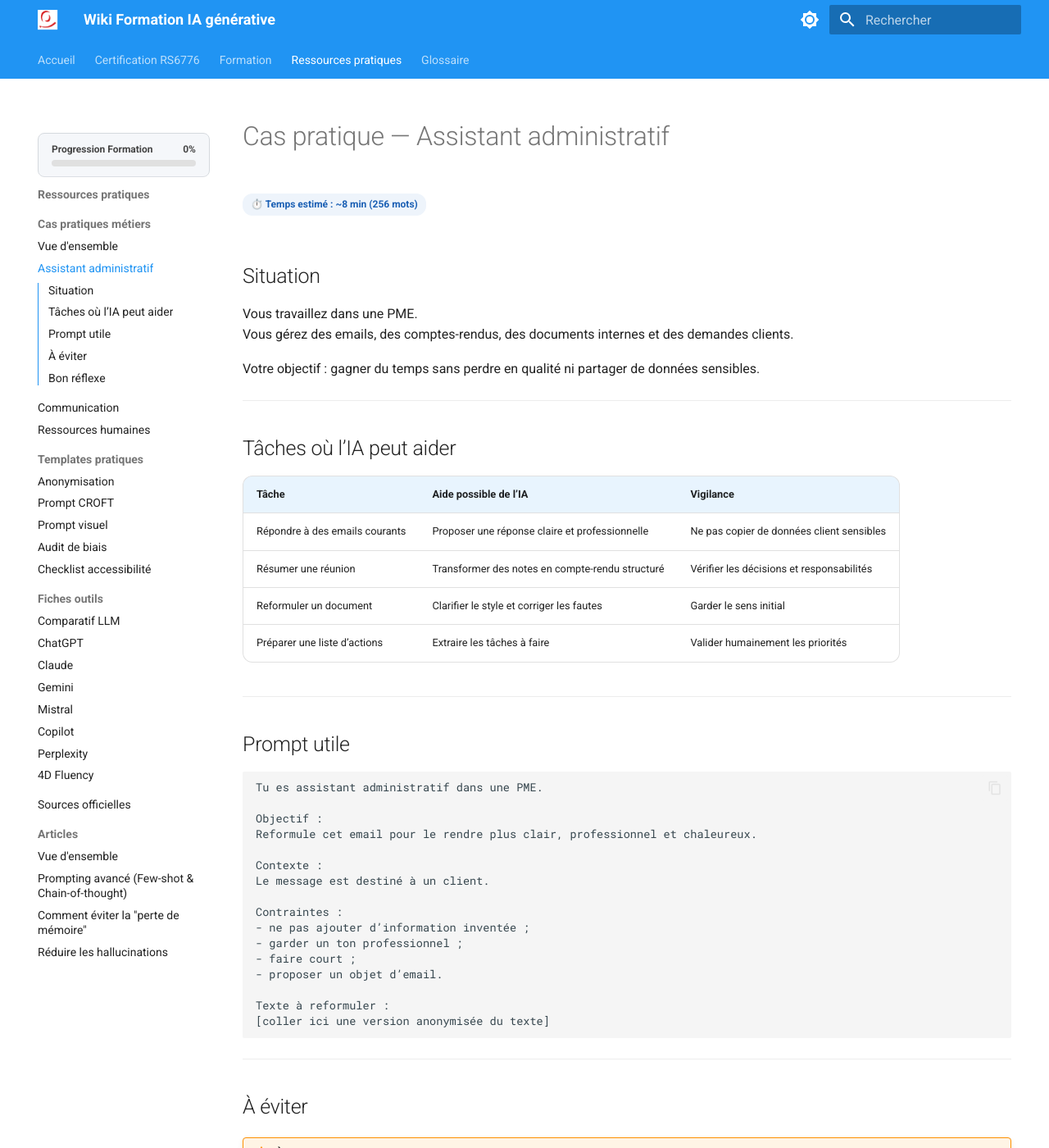
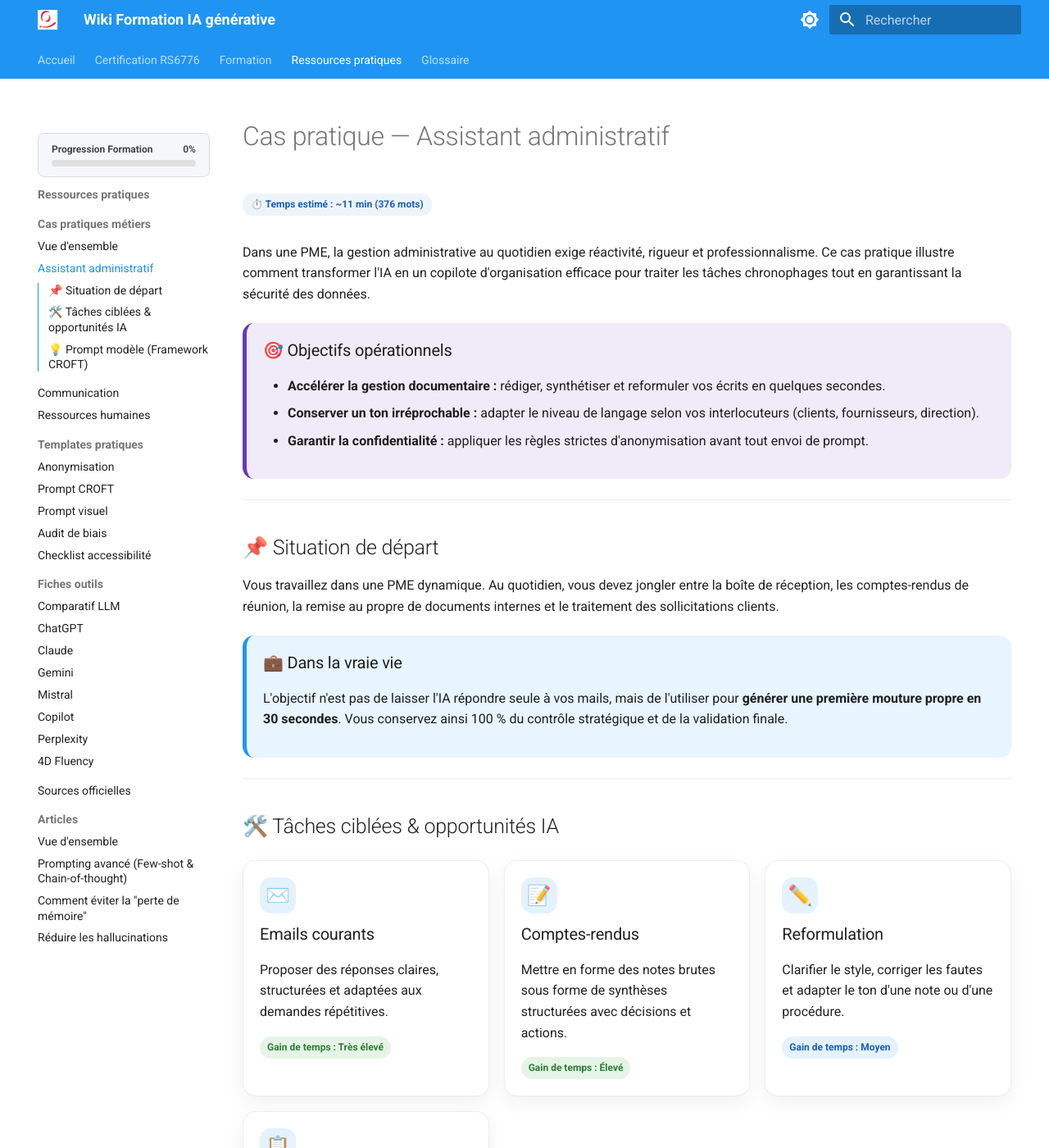
Before and after one commit to pierre-l-hue/wiki-formation-ia, an MkDocs documentation site: the page built from docs/cas-pratiques/assistant-administratif.md, in a window 1280 px wide and 1400 px high. Shown: the whole window at 82% size. Built offline with MkDocs 1.6.1 and Material for MkDocs 9.7.7, drawn with Linux system fonts in a browser that asks for light colours; some of the changed text lies outside the part shown.

Commit message:
Update assistant-administratif.md

````diff
--- a/docs/cas-pratiques/assistant-administratif.md
+++ b/docs/cas-pratiques/assistant-administratif.md
@@ -1,66 +1,87 @@
 # Cas pratique — Assistant administratif
 
-## Situation
+Dans une PME, la gestion administrative au quotidien exige réactivité, rigueur et professionnalisme. Ce cas pratique illustre comment transformer l'IA en un copilote d'organisation efficace pour traiter les tâches chronophages tout en garantissant la sécurité des données.
 
-Vous travaillez dans une PME.
-Vous gérez des emails, des comptes-rendus, des documents internes et des demandes clients.
-
-Votre objectif : gagner du temps sans perdre en qualité ni partager de données sensibles.
+<div class="summary-box">
+  <h3>🎯 Objectifs opérationnels</h3>
+  <ul>
+    <li><strong>Accélérer la gestion documentaire :</strong> rédiger, synthétiser et reformuler vos écrits en quelques secondes.</li>
+    <li><strong>Conserver un ton irréprochable :</strong> adapter le niveau de langage selon vos interlocuteurs (clients, fournisseurs, direction).</li>
+    <li><strong>Garantir la confidentialité :</strong> appliquer les règles strictes d'anonymisation avant tout envoi de prompt.</li>
+  </ul>
+</div>
 
 ---
 
-## Tâches où l’IA peut aider
+## 📌 Situation de départ
 
-| Tâche | Aide possible de l’IA | Vigilance |
-|---|---|---|
-| Répondre à des emails courants | Proposer une réponse claire et professionnelle | Ne pas copier de données client sensibles |
-| Résumer une réunion | Transformer des notes en compte-rendu structuré | Vérifier les décisions et responsabilités |
-| Reformuler un document | Clarifier le style et corriger les fautes | Garder le sens initial |
-| Préparer une liste d’actions | Extraire les tâches à faire | Valider humainement les priorités |
+Vous travaillez dans une PME dynamique. Au quotidien, vous devez jongler entre la boîte de réception, les comptes-rendus de réunion, la remise au propre de documents internes et le traitement des sollicitations clients.
+
+<div class="real-life-box">
+  <h3>💼 Dans la vraie vie</h3>
+  <p>L'objectif n'est pas de laisser l'IA répondre seule à vos mails, mais de l'utiliser pour <strong>générer une première mouture propre en 30 secondes</strong>. Vous conservez ainsi 100 % du contrôle stratégique et de la validation finale.</p>
+</div>
 
 ---
 
-## Prompt utile
+## 🛠️ Tâches ciblées & opportunités IA
 
-    Tu es assistant administratif dans une PME.
+<div class="wiki-grid">
 
-    Objectif :
-    Reformule cet email pour le rendre plus clair, professionnel et chaleureux.
+  <div class="wiki-card">
+    <div class="wiki-card-icon">✉️</div>
+    <h3>Emails courants</h3>
+    <p>Proposer des réponses claires, structurées et adaptées aux demandes répétitives.</p>
+    <span class="wiki-badge success">Gain de temps : Très élevé</span>
+  </div>
 
-    Contexte :
-    Le message est destiné à un client.
+  <div class="wiki-card">
+    <div class="wiki-card-icon">📝</div>
+    <h3>Comptes-rendus</h3>
+    <p>Mettre en forme des notes brutes sous forme de synthèses structurées avec décisions et actions.</p>
+    <span class="wiki-badge success">Gain de temps : Élevé</span>
+  </div>
 
-    Contraintes :
-    - ne pas ajouter d’information inventée ;
-    - garder un ton professionnel ;
-    - faire court ;
-    - proposer un objet d’email.
+  <div class="wiki-card">
+    <div class="wiki-card-icon">✏️</div>
+    <h3>Reformulation</h3>
+    <p>Clarifier le style, corriger les fautes et adapter le ton d'une note ou d'une procédure.</p>
+    <span class="wiki-badge">Gain de temps : Moyen</span>
+  </div>
 
-    Texte à reformuler :
-    [coller ici une version anonymisée du texte]
+  <div class="wiki-card">
+    <div class="wiki-card-icon">📋</div>
+    <h3>Plans d'action</h3>
+    <p>Extraire rapidement les tâches à exécuter et les responsables désignés depuis un texte long.</p>
+    <span class="wiki-badge">Gain de temps : Élevé</span>
+  </div>
+
+</div>
 
 ---
 
-## À éviter
+## 💡 Prompt modèle (Framework CROFT)
 
-!!! warning "À éviter"
-    Ne collez pas directement un email contenant :
+Utilisez cette structure prête à l'emploi pour reformuler ou préparer vos communications clients :
 
-    - le nom complet d’un client ;
-    - une adresse email ;
-    - un numéro de téléphone ;
-    - un montant confidentiel ;
-    - une information contractuelle sensible.
+```text
+CONTEXTE :
+Je suis assistant administratif dans une PME du secteur [Indiquer le secteur].
+Je dois répondre à un client concernant une demande d'information / un retard.
 
----
+RÔLE :
+Agis comme un assistant administratif expérimenté, courtois et très rigoureux.
 
-## Bon réflexe
+OBJECTIF :
+Reformule et enrichis le brouillon de message ci-dessous pour le rendre clair, professionnel et chaleureux.
 
-!!! success "Bon réflexe"
-    Avant de coller un texte dans une IA, remplacez les informations sensibles par des exemples neutres.
+FORMAT :
+- Propose 2 options d'objets d'email clairs.
+- Corps du message en 2 paragraphes maximum.
+- Une formule de politesse adaptée.
 
-    Exemple :
+TON :
+Professionnel, bienveillant, direct et sans jargon inutile.
 
-    - `Marie Dupont` devient `Client A`
-    - `12 500 €` devient `montant du devis`
-    - `contrat signé le 12 mars` devient `contrat signé à une date donnée`
+TEXTE À REFORMULER (ANONYMISÉ) :
+"[Coller ici votre texte anonymisé]"
````
